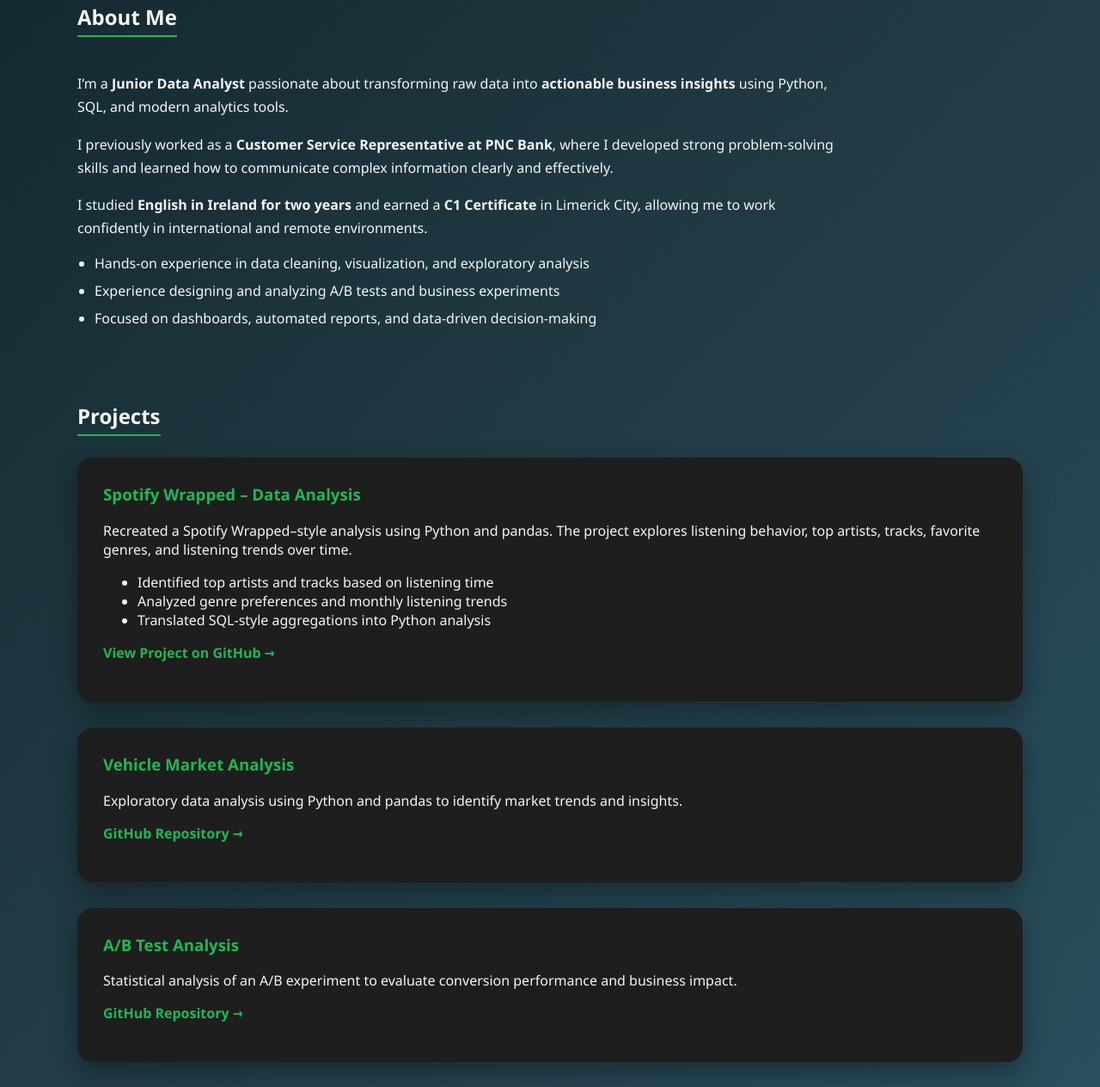
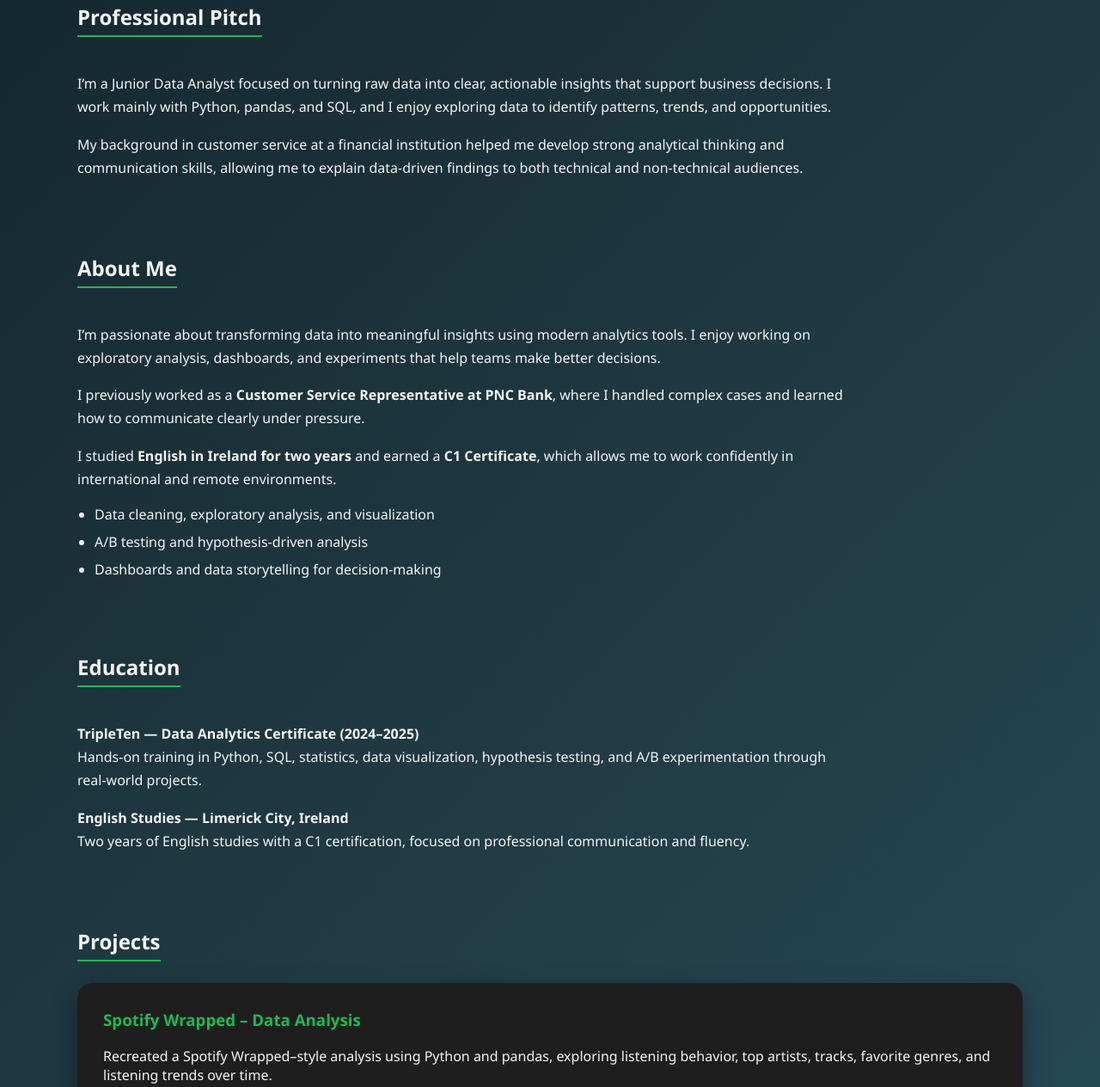
Before and after one commit to innaqui/innaqui.github.io, a plain HTML site: page index.html in a window 1280 px wide. Shown: the part 634-1898 px from the top of the page at 86% size. Drawn offline with Linux system fonts and the light colour scheme.

Commit message:
Update index.html

```diff
--- a/index.html
+++ b/index.html
@@ -53,12 +53,12 @@
             padding-bottom: 5px;
         }
 
-        /* ABOUT */
-        .about {
+        /* TEXT BLOCKS */
+        .about, .pitch, .education {
             max-width: 900px;
         }
 
-        .about p {
+        .about p, .pitch p, .education p {
             line-height: 1.7;
             margin-bottom: 16px;
         }
@@ -152,32 +152,64 @@
         </div>
     </div>
 
+    <!-- 30-SECOND PITCH -->
+    <h2>Professional Pitch</h2>
+    <div class="pitch">
+        <p>
+            I’m a Junior Data Analyst focused on turning raw data into clear,
+            actionable insights that support business decisions. I work mainly
+            with Python, pandas, and SQL, and I enjoy exploring data to identify
+            patterns, trends, and opportunities.
+        </p>
+        <p>
+            My background in customer service at a financial institution helped me
+            develop strong analytical thinking and communication skills, allowing me
+            to explain data-driven findings to both technical and non-technical audiences.
+        </p>
+    </div>
+
     <!-- ABOUT ME -->
     <h2>About Me</h2>
-
     <div class="about">
         <p>
-            I’m a <strong>Junior Data Analyst</strong> passionate about transforming raw data into
-            <strong>actionable business insights</strong> using Python, SQL, and modern analytics tools.
+            I’m passionate about transforming data into meaningful insights using
+            modern analytics tools. I enjoy working on exploratory analysis,
+            dashboards, and experiments that help teams make better decisions.
         </p>
 
         <p>
             I previously worked as a <strong>Customer Service Representative at PNC Bank</strong>,
-            where I developed strong problem-solving skills and learned how to communicate complex
-            information clearly and effectively.
+            where I handled complex cases and learned how to communicate clearly
+            under pressure.
         </p>
 
         <p>
             I studied <strong>English in Ireland for two years</strong> and earned a
-            <strong>C1 Certificate</strong> in Limerick City, allowing me to work confidently in
+            <strong>C1 Certificate</strong>, which allows me to work confidently in
             international and remote environments.
         </p>
 
         <ul>
-            <li>Hands-on experience in data cleaning, visualization, and exploratory analysis</li>
-            <li>Experience designing and analyzing A/B tests and business experiments</li>
-            <li>Focused on dashboards, automated reports, and data-driven decision-making</li>
+            <li>Data cleaning, exploratory analysis, and visualization</li>
+            <li>A/B testing and hypothesis-driven analysis</li>
+            <li>Dashboards and data storytelling for decision-making</li>
         </ul>
+    </div>
+
+    <!-- EDUCATION -->
+    <h2>Education</h2>
+    <div class="education">
+        <p>
+            <strong>TripleTen — Data Analytics Certificate (2024–2025)</strong><br>
+            Hands-on training in Python, SQL, statistics, data visualization,
+            hypothesis testing, and A/B experimentation through real-world projects.
+        </p>
+
+        <p>
+            <strong>English Studies — Limerick City, Ireland</strong><br>
+            Two years of English studies with a C1 certification, focused on
+            professional communication and fluency.
+        </p>
     </div>
 
     <!-- PROJECTS -->
@@ -186,9 +218,9 @@
     <div class="project">
         <h3>Spotify Wrapped – Data Analysis</h3>
         <p>
-            Recreated a Spotify Wrapped–style analysis using Python and pandas.
-            The project explores listening behavior, top artists, tracks,
-            favorite genres, and listening trends over time.
+            Recreated a Spotify Wrapped–style analysis using Python and pandas,
+            exploring listening behavior, top artists, tracks, favorite genres,
+            and listening trends over time.
         </p>
 
         <ul>
@@ -207,8 +239,8 @@
     <div class="project">
         <h3>Vehicle Market Analysis</h3>
         <p>
-            Exploratory data analysis using Python and pandas to identify
-            market trends and insights.
+            Exploratory data analysis using Python and pandas to identify market
+            trends and insights.
         </p>
         <p>
             <a href="https://github.com/innaqui/numpy" target="_blank">
@@ -224,7 +256,7 @@
             performance and business impact.
         </p>
         <p>
-            <a href="#" target="_blank">
+            <a href="https://github.com/innaqui" target="_blank">
                 GitHub Repository →
             </a>
         </p>
@@ -233,7 +265,7 @@
     <!-- CONTACT -->
     <h2>Contact</h2>
     <p>
-        <a href="https://www.linkedin.com" target="_blank">LinkedIn</a> |
+        <a href="https://www.linkedin.com/in/erick-tolentino-6309a626a/" target="_blank">LinkedIn</a> |
         <a href="https://github.com/innaqui" target="_blank">GitHub</a>
     </p>
 
```
